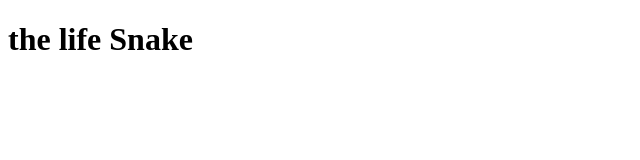
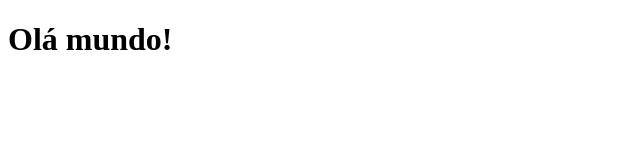
Before and after one commit to Guilherme-264/Docker, a plain HTML site: page htdocs/index.html in a window 1280 px wide. Shown: the whole page, without its empty margins (0-640 px from the left). Drawn offline with Linux system fonts and the light colour scheme.

Commit message:
Update index.html

```diff
--- a/htdocs/index.html
+++ b/htdocs/index.html
@@ -6,6 +6,6 @@
     <title>cafeina</title>
 </head>
 <body>
-    <h1>the life Snake</h1>
+    <h1>Olá mundo!</h1>
 </body>
 </html>
```
